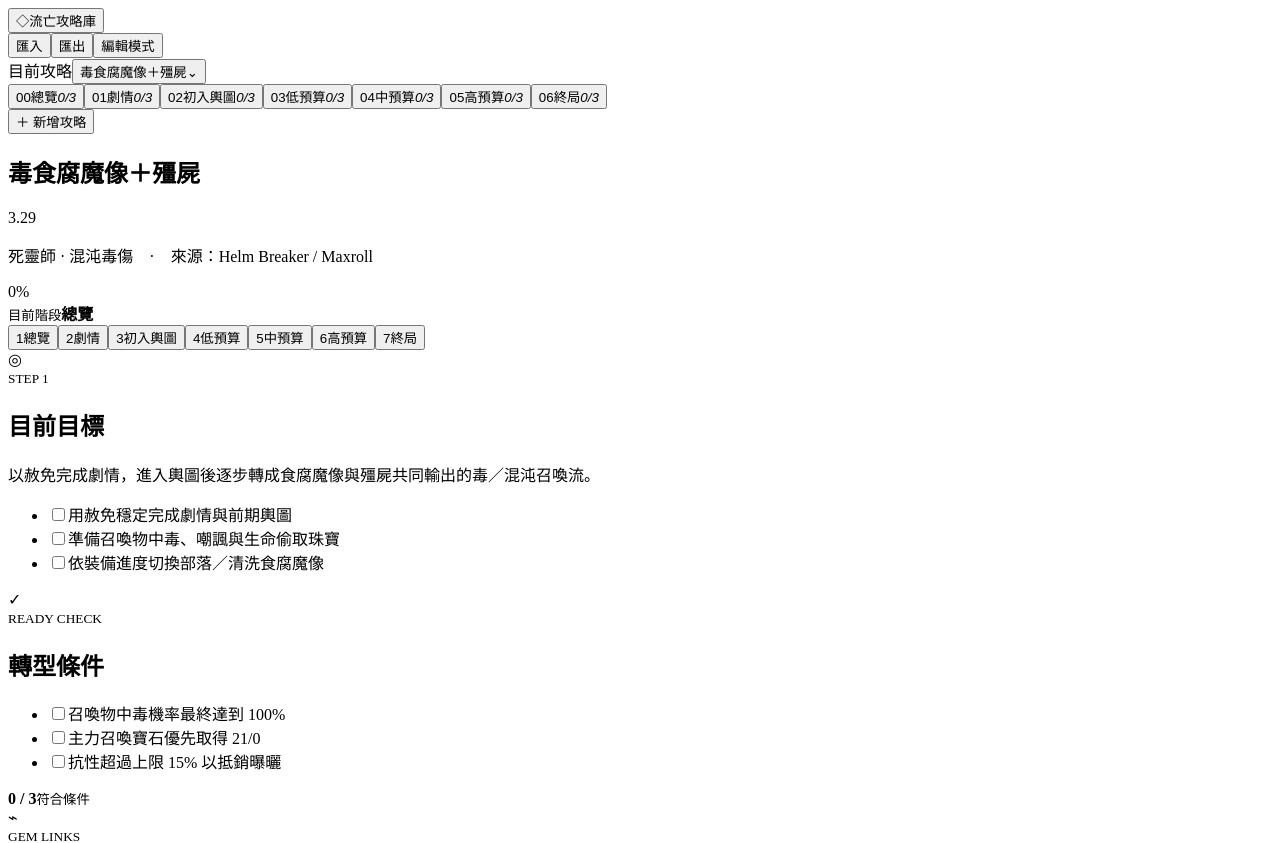
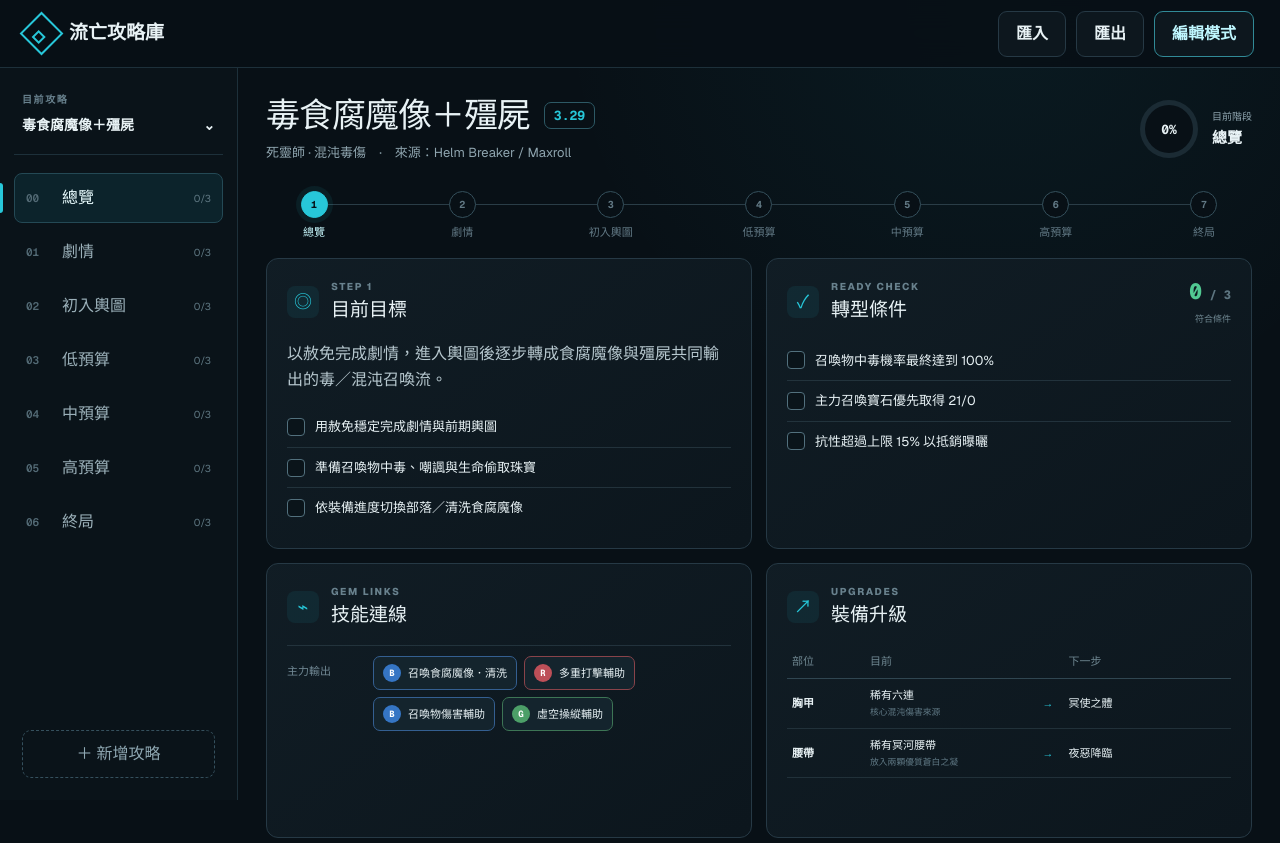
Before and after one commit to LULU0723/poe-guide-vault, a Next.js app: page / in a window 1280 px wide. Shown: the top 843 px of the page. Built offline with nearby package versions, Linux system fonts and the light colour scheme.

Commit message:
加入 app/layout.tsx

```diff
--- /dev/null
+++ b/app/layout.tsx
@@ -0,0 +1,41 @@
+import type { Metadata } from "next";
+import { Geist, Geist_Mono } from "next/font/google";
+import "./globals.css";
+
+const geistSans = Geist({
+  variable: "--font-geist-sans",
+  subsets: ["latin"],
+});
+
+const geistMono = Geist_Mono({
+  variable: "--font-geist-mono",
+  subsets: ["latin"],
+});
+
+export const metadata: Metadata = {
+  title: "流亡攻略庫｜個人 PoE 流派攻略閱讀器",
+  description: "可分階段閱讀、編輯、匯入與備份的個人 Path of Exile 攻略庫。",
+  other: {
+    "codex-preview": "development",
+  },
+  icons: {
+    icon: "/favicon.svg",
+    shortcut: "/favicon.svg",
+  },
+};
+
+export default function RootLayout({
+  children,
+}: Readonly<{
+  children: React.ReactNode;
+}>) {
+  return (
+    <html lang="zh-Hant">
+      <body
+        className={`${geistSans.variable} ${geistMono.variable} antialiased`}
+      >
+        {children}
+      </body>
+    </html>
+  );
+}
```
